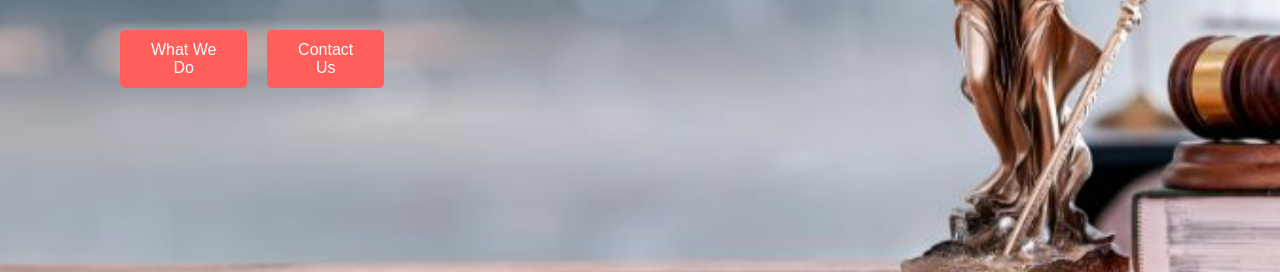
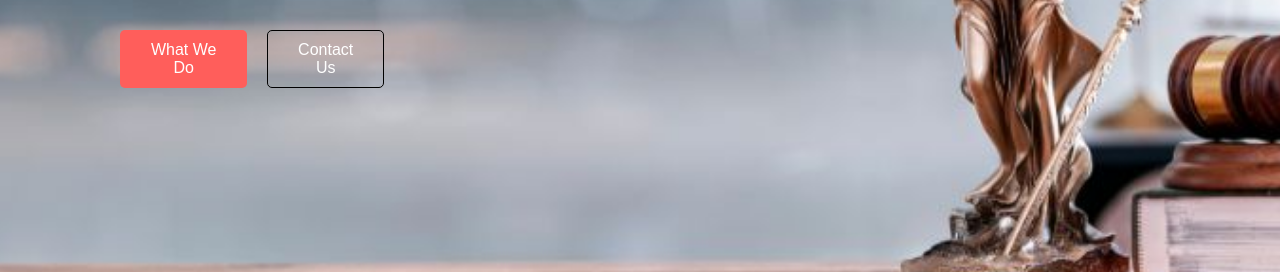
Before and after one commit to SawhneySatvik/LawyerUp, a website: page Files/index.html in a window 1280 px wide. Shown: the part 528-800 px from the top of the page. Drawn offline with nearby package versions, Linux system fonts and the light colour scheme; a web font is replaced by a local one.

Commit message:
Update index.html

```diff
--- a/Files/index.html
+++ b/Files/index.html
@@ -58,7 +58,7 @@
             </div>
             <div class="hero-buttons">
                 <button class="button1"><a href="#aboutus">What We Do</a></button>
-                <button class="button1"><a href="#"contactus-form"">Contact Us</a></button>
+                <button class="button2"><a href="#"contactus-form"">Contact Us</a></button>
             </div>
         </div>
     </section>
```
